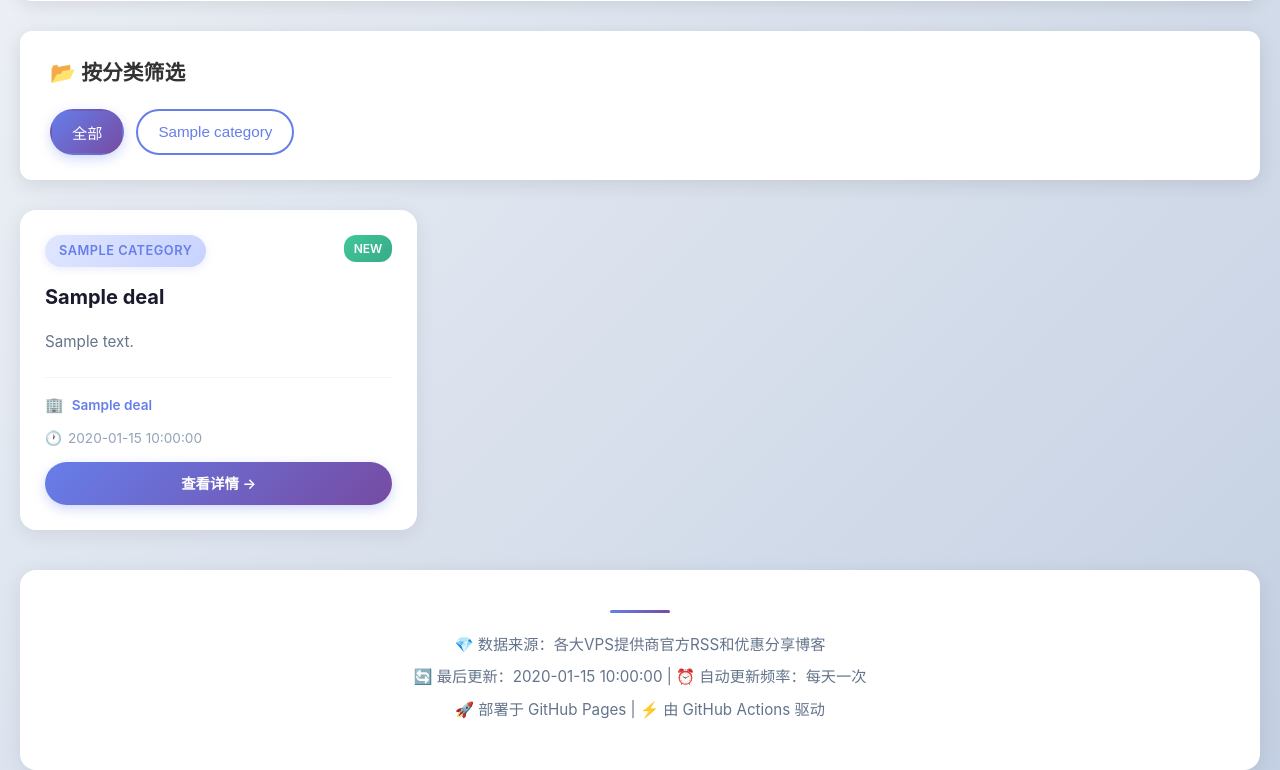
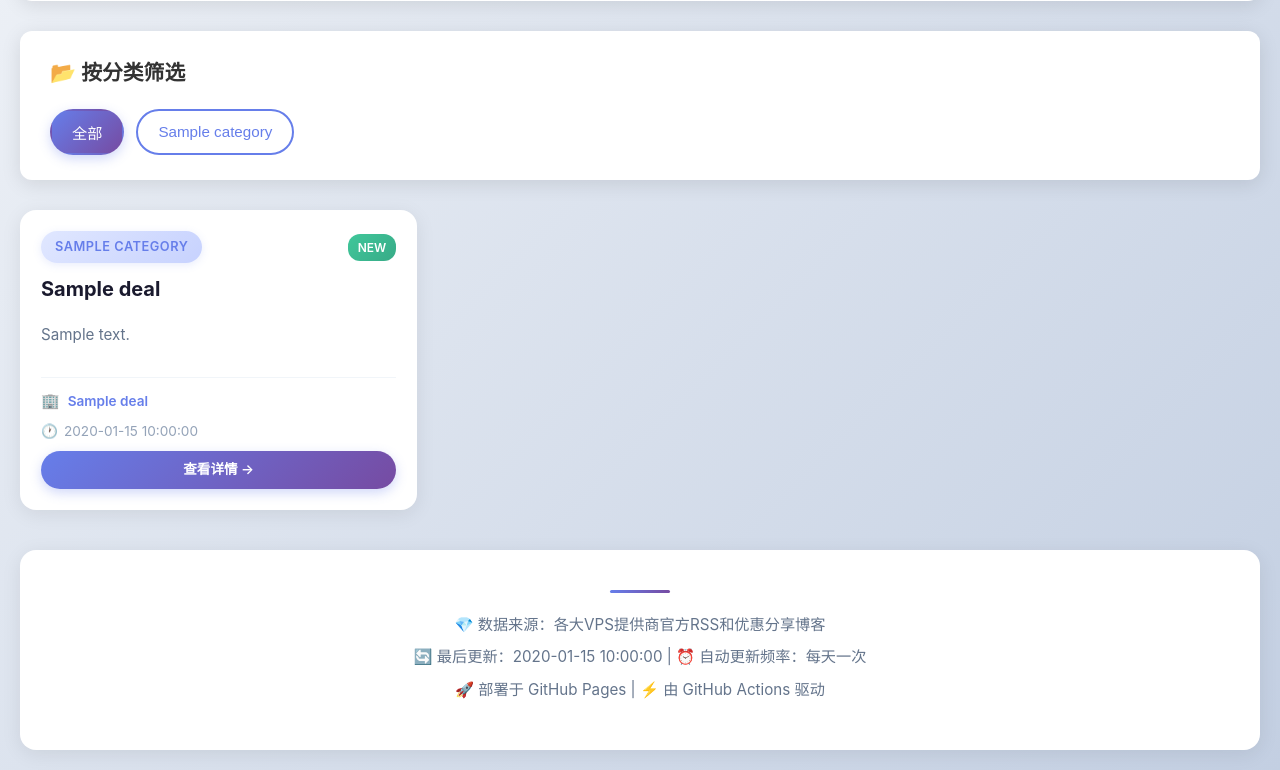
Before and after one commit to mask2l/vps-deals-aggregator, a Python web app: template templates/index.html in a window 1280 px wide. Shown: the part 469-1239 px from the top of the page. Run offline with Jinja, Linux system fonts and the light colour scheme; the template is opened without the code that fills it: most values are stand-ins (such as "Sample title", 1, 10 or a date in 2020).

Commit message:
🐛 修复文章标题和摘要之间的空白问题

```diff
--- a/templates/index.html
+++ b/templates/index.html
@@ -176,7 +176,7 @@
         .deal-card {
             background: white;
             border-radius: 16px;
-            padding: 24px;
+            padding: 20px;
             box-shadow: 0 4px 20px rgba(0,0,0,0.08);
             transition: all 0.4s cubic-bezier(0.175, 0.885, 0.32, 1.275);
             border: 1px solid rgba(255,255,255,0.8);
@@ -184,7 +184,7 @@
             overflow: hidden;
             display: flex;
             flex-direction: column;
-            min-height: 320px;
+            min-height: 300px;
         }
 
         .deal-card::before {
@@ -211,10 +211,10 @@
         .deal-header {
             display: flex;
             justify-content: space-between;
-            align-items: flex-start;
-            margin-bottom: 16px;
+            align-items: center;
+            margin-bottom: 12px;
             flex-wrap: wrap;
-            gap: 10px;
+            gap: 8px;
         }
 
         .deal-category {
@@ -252,7 +252,6 @@
             color: #1a1a2e;
             line-height: 1.4;
             font-weight: 700;
-            flex-grow: 1;
         }
 
         .deal-title a {
@@ -283,7 +282,7 @@
 
         .deal-description {
             color: #64748b;
-            margin-bottom: 16px;
+            margin: 8px 0 12px 0;
             line-height: 1.6;
             font-size: 0.95em;
             flex-grow: 1;
@@ -296,11 +295,11 @@
 
         .deal-meta {
             margin-top: auto;
-            padding-top: 16px;
+            padding-top: 12px;
             border-top: 1px solid #f1f5f9;
             display: flex;
             flex-direction: column;
-            gap: 10px;
+            gap: 8px;
         }
 
         .deal-source {
@@ -331,13 +330,13 @@
 
         .deal-link {
             display: inline-block;
-            margin-top: 12px;
-            padding: 10px 20px;
+            margin-top: 8px;
+            padding: 8px 16px;
             background: linear-gradient(135deg, #667eea 0%, #764ba2 100%);
             color: white;
             text-decoration: none;
-            border-radius: 25px;
-            font-size: 0.9em;
+            border-radius: 20px;
+            font-size: 0.85em;
             font-weight: 600;
             text-align: center;
             transition: all 0.3s ease;
```
